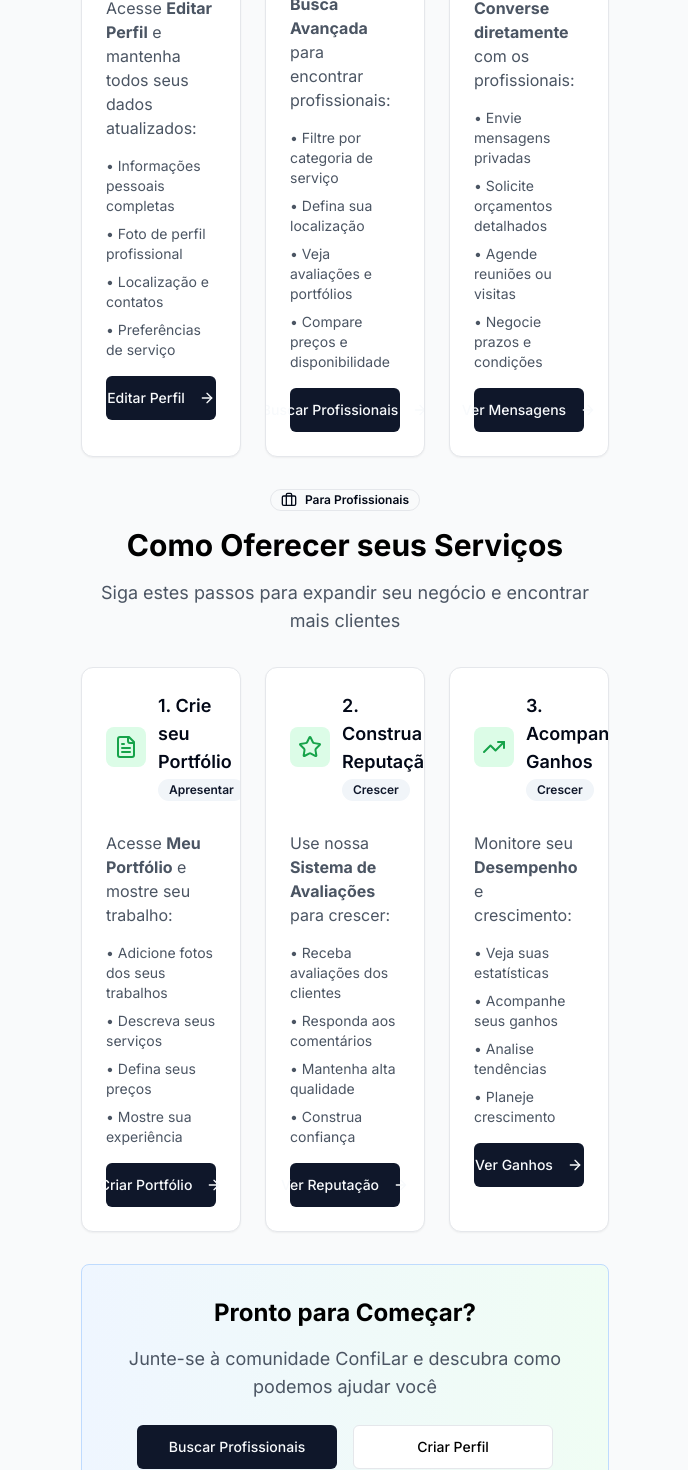
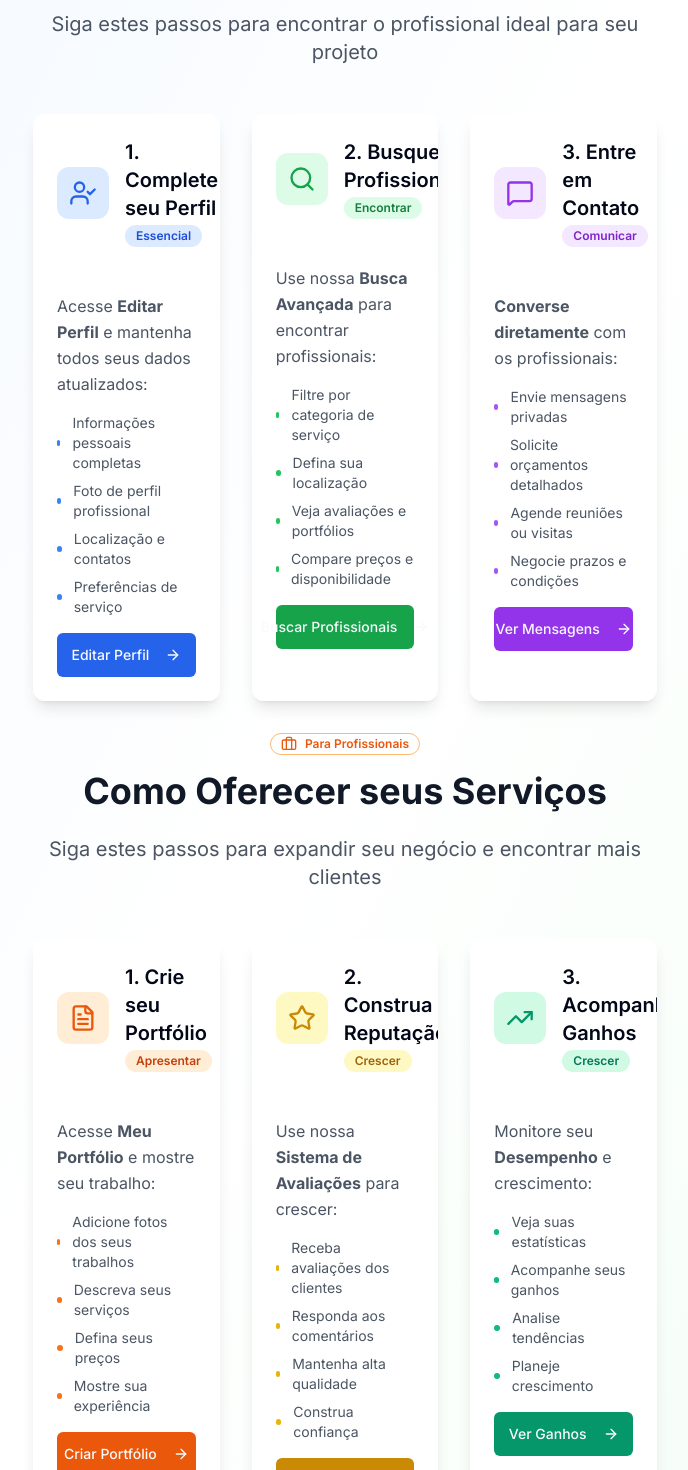
Before and after one commit to fabianoschmits/ConfiLar, a Next.js app: page /home in a window 1280 px wide. Shown: the part 620-2090 px from the top of the page, without its empty margins (295-983 px from the left). Built offline with nearby package versions, Linux system fonts and the light colour scheme.

Commit message:
feat: melhorar responsividade e estética das páginas - home, perfil e mensagens otimizadas para mobile e desktop

```diff
--- a/src/app/home/page.tsx
+++ b/src/app/home/page.tsx
@@ -29,14 +29,19 @@ export default function HomePage() {
 
   return (
     <MainLayout>
-      <ResponsiveContainer spacing="lg">
+      <div className="min-h-screen bg-gradient-to-br from-blue-50 via-white to-green-50">
+        <ResponsiveContainer spacing="lg" maxWidth="2xl">
           {/* Header */}
-        <div className="bg-gradient-to-r from-blue-600/10 via-blue-500/5 to-blue-600/10 border border-blue-200 rounded-lg p-6">
-          <div className="text-center space-y-4">
-            <h1 className="text-2xl lg:text-4xl font-bold tracking-tight">
+          <div className="text-center py-8 lg:py-12">
+            <div className="bg-white/80 backdrop-blur-sm border border-blue-200 rounded-2xl p-8 lg:p-12 shadow-lg">
+              <Badge variant="outline" className="mb-6 text-blue-600 border-blue-300">
+                <Users className="h-4 w-4 mr-2" />
+                Plataforma ConfiLar
+              </Badge>
+              <h1 className="text-3xl lg:text-5xl font-bold tracking-tight text-gray-900 mb-6">
                 Como Funciona o ConfiLar
               </h1>
-            <p className="text-base lg:text-xl text-gray-600 max-w-3xl mx-auto">
+              <p className="text-lg lg:text-xl text-gray-600 max-w-4xl mx-auto leading-relaxed">
                 Conectamos clientes e profissionais de forma segura e confiável.
                 Aprenda como usar nossa plataforma para encontrar os melhores profissionais ou oferecer seus serviços.
               </p>
@@ -44,46 +49,58 @@ export default function HomePage() {
           </div>
 
           {/* Seção: Para Clientes */}
-        <section>
-          <div className="text-center mb-6 lg:mb-8">
-            <Badge variant="outline" className="mb-4">
+          <section className="mb-16">
+            <div className="text-center mb-12">
+              <Badge variant="outline" className="mb-4 text-green-600 border-green-300">
                 <Users className="h-4 w-4 mr-2" />
                 Para Clientes
               </Badge>
-            <h2 className="text-2xl lg:text-3xl font-bold mb-4">Como Encontrar um Profissional</h2>
-            <p className="text-base lg:text-lg text-gray-600">
+              <h2 className="text-3xl lg:text-4xl font-bold mb-6 text-gray-900">Como Encontrar um Profissional</h2>
+              <p className="text-lg lg:text-xl text-gray-600 max-w-3xl mx-auto">
                 Siga estes passos para encontrar o profissional ideal para seu projeto
               </p>
             </div>
 
-          <div className="grid gap-6 md:grid-cols-2 lg:grid-cols-3">
+            <div className="grid gap-8 md:grid-cols-2 lg:grid-cols-3 max-w-7xl mx-auto">
               {/* Passo 1 */}
-            <Card className="relative overflow-hidden">
-              <CardHeader>
-                <div className="flex items-center space-x-3">
-                  <div className="bg-blue-100 p-2 rounded-lg">
-                    <UserCheck className="h-6 w-6 text-blue-600" />
+              <Card className="relative overflow-hidden border-0 shadow-lg hover:shadow-xl transition-all duration-300 bg-white/90 backdrop-blur-sm">
+                <CardHeader className="pb-4">
+                  <div className="flex items-center space-x-4">
+                    <div className="bg-blue-100 p-3 rounded-xl">
+                      <UserCheck className="h-7 w-7 text-blue-600" />
                     </div>
                     <div>
-                    <CardTitle className="text-lg">1. Complete seu Perfil</CardTitle>
-                    <Badge variant="secondary" className="text-xs">Essencial</Badge>
+                      <CardTitle className="text-xl">1. Complete seu Perfil</CardTitle>
+                      <Badge variant="secondary" className="text-xs bg-blue-100 text-blue-700">Essencial</Badge>
                     </div>
                   </div>
                 </CardHeader>
                 <CardContent className="space-y-4">
-                <p className="text-gray-600">
+                  <p className="text-gray-600 leading-relaxed">
                     Acesse <strong>Editar Perfil</strong> e mantenha todos seus dados atualizados:
                   </p>
                   <ul className="text-sm space-y-2 text-gray-600">
-                  <li>• Informações pessoais completas</li>
-                  <li>• Foto de perfil profissional</li>
-                  <li>• Localização e contatos</li>
-                  <li>• Preferências de serviço</li>
+                    <li className="flex items-center">
+                      <div className="w-1.5 h-1.5 bg-blue-500 rounded-full mr-3"></div>
+                      Informações pessoais completas
+                    </li>
+                    <li className="flex items-center">
+                      <div className="w-1.5 h-1.5 bg-blue-500 rounded-full mr-3"></div>
+                      Foto de perfil profissional
+                    </li>
+                    <li className="flex items-center">
+                      <div className="w-1.5 h-1.5 bg-blue-500 rounded-full mr-3"></div>
+                      Localização e contatos
+                    </li>
+                    <li className="flex items-center">
+                      <div className="w-1.5 h-1.5 bg-blue-500 rounded-full mr-3"></div>
+                      Preferências de serviço
+                    </li>
                   </ul>
                   <Button
                     onClick={() => handleNavigateTo('/perfil')}
-                  className="w-full"
-                  size="sm"
+                    className="w-full bg-blue-600 hover:bg-blue-700"
+                    size="lg"
                   >
                     Editar Perfil
                     <ArrowRight className="h-4 w-4 ml-2" />
@@ -92,32 +109,44 @@ export default function HomePage() {
               </Card>
 
               {/* Passo 2 */}
-            <Card className="relative overflow-hidden">
-              <CardHeader>
-                <div className="flex items-center space-x-3">
-                  <div className="bg-blue-100 p-2 rounded-lg">
-                    <Search className="h-6 w-6 text-blue-600" />
+              <Card className="relative overflow-hidden border-0 shadow-lg hover:shadow-xl transition-all duration-300 bg-white/90 backdrop-blur-sm">
+                <CardHeader className="pb-4">
+                  <div className="flex items-center space-x-4">
+                    <div className="bg-green-100 p-3 rounded-xl">
+                      <Search className="h-7 w-7 text-green-600" />
                     </div>
                     <div>
-                    <CardTitle className="text-lg">2. Busque Profissionais</CardTitle>
-                    <Badge variant="secondary" className="text-xs">Encontrar</Badge>
+                      <CardTitle className="text-xl">2. Busque Profissionais</CardTitle>
+                      <Badge variant="secondary" className="text-xs bg-green-100 text-green-700">Encontrar</Badge>
                     </div>
                   </div>
                 </CardHeader>
                 <CardContent className="space-y-4">
-                <p className="text-gray-600">
+                  <p className="text-gray-600 leading-relaxed">
                     Use nossa <strong>Busca Avançada</strong> para encontrar profissionais:
                   </p>
                   <ul className="text-sm space-y-2 text-gray-600">
-                  <li>• Filtre por categoria de serviço</li>
-                  <li>• Defina sua localização</li>
-                  <li>• Veja avaliações e portfólios</li>
-                  <li>• Compare preços e disponibilidade</li>
+                    <li className="flex items-center">
+                      <div className="w-1.5 h-1.5 bg-green-500 rounded-full mr-3"></div>
+                      Filtre por categoria de serviço
+                    </li>
+                    <li className="flex items-center">
+                      <div className="w-1.5 h-1.5 bg-green-500 rounded-full mr-3"></div>
+                      Defina sua localização
+                    </li>
+                    <li className="flex items-center">
+                      <div className="w-1.5 h-1.5 bg-green-500 rounded-full mr-3"></div>
+                      Veja avaliações e portfólios
+                    </li>
+                    <li className="flex items-center">
+                      <div className="w-1.5 h-1.5 bg-green-500 rounded-full mr-3"></div>
+                      Compare preços e disponibilidade
+                    </li>
                   </ul>
                   <Button
                     onClick={() => handleNavigateTo('/buscar')}
-                  className="w-full"
-                  size="sm"
+                    className="w-full bg-green-600 hover:bg-green-700"
+                    size="lg"
                   >
                     Buscar Profissionais
                     <ArrowRight className="h-4 w-4 ml-2" />
@@ -126,32 +155,44 @@ export default function HomePage() {
               </Card>
 
               {/* Passo 3 */}
-            <Card className="relative overflow-hidden">
-              <CardHeader>
-                <div className="flex items-center space-x-3">
-                  <div className="bg-blue-100 p-2 rounded-lg">
-                    <MessageSquare className="h-6 w-6 text-blue-600" />
+              <Card className="relative overflow-hidden border-0 shadow-lg hover:shadow-xl transition-all duration-300 bg-white/90 backdrop-blur-sm">
+                <CardHeader className="pb-4">
+                  <div className="flex items-center space-x-4">
+                    <div className="bg-purple-100 p-3 rounded-xl">
+                      <MessageSquare className="h-7 w-7 text-purple-600" />
                     </div>
                     <div>
-                    <CardTitle className="text-lg">3. Entre em Contato</CardTitle>
-                    <Badge variant="secondary" className="text-xs">Comunicar</Badge>
+                      <CardTitle className="text-xl">3. Entre em Contato</CardTitle>
+                      <Badge variant="secondary" className="text-xs bg-purple-100 text-purple-700">Comunicar</Badge>
                     </div>
                   </div>
                 </CardHeader>
                 <CardContent className="space-y-4">
-                <p className="text-gray-600">
+                  <p className="text-gray-600 leading-relaxed">
                     <strong>Converse diretamente</strong> com os profissionais:
                   </p>
                   <ul className="text-sm space-y-2 text-gray-600">
-                  <li>• Envie mensagens privadas</li>
-                  <li>• Solicite orçamentos detalhados</li>
-                  <li>• Agende reuniões ou visitas</li>
-                  <li>• Negocie prazos e condições</li>
+                    <li className="flex items-center">
+                      <div className="w-1.5 h-1.5 bg-purple-500 rounded-full mr-3"></div>
+                      Envie mensagens privadas
+                    </li>
+                    <li className="flex items-center">
+                      <div className="w-1.5 h-1.5 bg-purple-500 rounded-full mr-3"></div>
+                      Solicite orçamentos detalhados
+                    </li>
+                    <li className="flex items-center">
+                      <div className="w-1.5 h-1.5 bg-purple-500 rounded-full mr-3"></div>
+                      Agende reuniões ou visitas
+                    </li>
+                    <li className="flex items-center">
+                      <div className="w-1.5 h-1.5 bg-purple-500 rounded-full mr-3"></div>
+                      Negocie prazos e condições
+                    </li>
                   </ul>
                   <Button
                     onClick={() => handleNavigateTo('/mensagens')}
-                  className="w-full"
-                  size="sm"
+                    className="w-full bg-purple-600 hover:bg-purple-700"
+                    size="lg"
                   >
                     Ver Mensagens
                     <ArrowRight className="h-4 w-4 ml-2" />
@@ -162,46 +203,58 @@ export default function HomePage() {
           </section>
 
           {/* Seção: Para Profissionais */}
-        <section>
-          <div className="text-center mb-8">
-            <Badge variant="outline" className="mb-4">
+          <section className="mb-16">
+            <div className="text-center mb-12">
+              <Badge variant="outline" className="mb-4 text-orange-600 border-orange-300">
                 <Briefcase className="h-4 w-4 mr-2" />
                 Para Profissionais
               </Badge>
-            <h2 className="text-3xl font-bold mb-4">Como Oferecer seus Serviços</h2>
-            <p className="text-lg text-gray-600">
+              <h2 className="text-3xl lg:text-4xl font-bold mb-6 text-gray-900">Como Oferecer seus Serviços</h2>
+              <p className="text-lg lg:text-xl text-gray-600 max-w-3xl mx-auto">
                 Siga estes passos para expandir seu negócio e encontrar mais clientes
               </p>
             </div>
 
-          <div className="grid gap-6 md:grid-cols-2 lg:grid-cols-3">
+            <div className="grid gap-8 md:grid-cols-2 lg:grid-cols-3 max-w-7xl mx-auto">
               {/* Passo 1 */}
-            <Card className="relative overflow-hidden">
-              <CardHeader>
-                <div className="flex items-center space-x-3">
-                  <div className="bg-green-100 p-2 rounded-lg">
-                    <FileText className="h-6 w-6 text-green-600" />
+              <Card className="relative overflow-hidden border-0 shadow-lg hover:shadow-xl transition-all duration-300 bg-white/90 backdrop-blur-sm">
+                <CardHeader className="pb-4">
+                  <div className="flex items-center space-x-4">
+                    <div className="bg-orange-100 p-3 rounded-xl">
+                      <FileText className="h-7 w-7 text-orange-600" />
                     </div>
                     <div>
-                    <CardTitle className="text-lg">1. Crie seu Portfólio</CardTitle>
-                    <Badge variant="secondary" className="text-xs">Apresentar</Badge>
+                      <CardTitle className="text-xl">1. Crie seu Portfólio</CardTitle>
+                      <Badge variant="secondary" className="text-xs bg-orange-100 text-orange-700">Apresentar</Badge>
                     </div>
                   </div>
                 </CardHeader>
                 <CardContent className="space-y-4">
-                <p className="text-gray-600">
+                  <p className="text-gray-600 leading-relaxed">
                     Acesse <strong>Meu Portfólio</strong> e mostre seu trabalho:
                   </p>
                   <ul className="text-sm space-y-2 text-gray-600">
-                  <li>• Adicione fotos dos seus trabalhos</li>
-                  <li>• Descreva seus serviços</li>
-                  <li>• Defina seus preços</li>
-                  <li>• Mostre sua experiência</li>
+                    <li className="flex items-center">
+                      <div className="w-1.5 h-1.5 bg-orange-500 rounded-full mr-3"></div>
+                      Adicione fotos dos seus trabalhos
+                    </li>
+                    <li className="flex items-center">
+                      <div className="w-1.5 h-1.5 bg-orange-500 rounded-full mr-3"></div>
+                      Descreva seus serviços
+                    </li>
+                    <li className="flex items-center">
+                      <div className="w-1.5 h-1.5 bg-orange-500 rounded-full mr-3"></div>
+                      Defina seus preços
+                    </li>
+                    <li className="flex items-center">
+                      <div className="w-1.5 h-1.5 bg-orange-500 rounded-full mr-3"></div>
+                      Mostre sua experiência
+                    </li>
                   </ul>
                   <Button
                     onClick={() => handleNavigateTo('/portfolio')}
-                  className="w-full"
-                  size="sm"
+                    className="w-full bg-orange-600 hover:bg-orange-700"
+                    size="lg"
                   >
                     Criar Portfólio
                     <ArrowRight className="h-4 w-4 ml-2" />
@@ -210,32 +263,44 @@ export default function HomePage() {
               </Card>
 
               {/* Passo 2 */}
-            <Card className="relative overflow-hidden">
-              <CardHeader>
-                <div className="flex items-center space-x-3">
-                  <div className="bg-green-100 p-2 rounded-lg">
-                    <Star className="h-6 w-6 text-green-600" />
+              <Card className="relative overflow-hidden border-0 shadow-lg hover:shadow-xl transition-all duration-300 bg-white/90 backdrop-blur-sm">
+                <CardHeader className="pb-4">
+                  <div className="flex items-center space-x-4">
+                    <div className="bg-yellow-100 p-3 rounded-xl">
+                      <Star className="h-7 w-7 text-yellow-600" />
                     </div>
                     <div>
-                    <CardTitle className="text-lg">2. Construa Reputação</CardTitle>
-                    <Badge variant="secondary" className="text-xs">Crescer</Badge>
+                      <CardTitle className="text-xl">2. Construa Reputação</CardTitle>
+                      <Badge variant="secondary" className="text-xs bg-yellow-100 text-yellow-700">Crescer</Badge>
                     </div>
                   </div>
                 </CardHeader>
                 <CardContent className="space-y-4">
-                <p className="text-gray-600">
+                  <p className="text-gray-600 leading-relaxed">
                     Use nossa <strong>Sistema de Avaliações</strong> para crescer:
                   </p>
                   <ul className="text-sm space-y-2 text-gray-600">
-                  <li>• Receba avaliações dos clientes</li>
-                  <li>• Responda aos comentários</li>
-                  <li>• Mantenha alta qualidade</li>
-                  <li>• Construa confiança</li>
+                    <li className="flex items-center">
+                      <div className="w-1.5 h-1.5 bg-yellow-500 rounded-full mr-3"></div>
+                      Receba avaliações dos clientes
+                    </li>
+                    <li className="flex items-center">
+                      <div className="w-1.5 h-1.5 bg-yellow-500 rounded-full mr-3"></div>
+                      Responda aos comentários
+                    </li>
+                    <li className="flex items-center">
+                      <div className="w-1.5 h-1.5 bg-yellow-500 rounded-full mr-3"></div>
+                      Mantenha alta qualidade
+                    </li>
+                    <li className="flex items-center">
+                      <div className="w-1.5 h-1.5 bg-yellow-500 rounded-full mr-3"></div>
+                      Construa confiança
+                    </li>
                   </ul>
                   <Button
                     onClick={() => handleNavigateTo('/reputacao')}
-                  className="w-full"
-                  size="sm"
+                    className="w-full bg-yellow-600 hover:bg-yellow-700"
+                    size="lg"
                   >
                     Ver Reputação
                     <ArrowRight className="h-4 w-4 ml-2" />
@@ -244,32 +309,44 @@ export default function HomePage() {
               </Card>
 
               {/* Passo 3 */}
-            <Card className="relative overflow-hidden">
-              <CardHeader>
-                <div className="flex items-center space-x-3">
-                  <div className="bg-green-100 p-2 rounded-lg">
-                    <TrendingUp className="h-6 w-6 text-green-600" />
+              <Card className="relative overflow-hidden border-0 shadow-lg hover:shadow-xl transition-all duration-300 bg-white/90 backdrop-blur-sm">
+                <CardHeader className="pb-4">
+                  <div className="flex items-center space-x-4">
+                    <div className="bg-emerald-100 p-3 rounded-xl">
+                      <TrendingUp className="h-7 w-7 text-emerald-600" />
                     </div>
                     <div>
-                    <CardTitle className="text-lg">3. Acompanhe Ganhos</CardTitle>
-                    <Badge variant="secondary" className="text-xs">Crescer</Badge>
+                      <CardTitle className="text-xl">3. Acompanhe Ganhos</CardTitle>
+                      <Badge variant="secondary" className="text-xs bg-emerald-100 text-emerald-700">Crescer</Badge>
                     </div>
                   </div>
                 </CardHeader>
                 <CardContent className="space-y-4">
-                <p className="text-gray-600">
+                  <p className="text-gray-600 leading-relaxed">
                     Monitore seu <strong>Desempenho</strong> e crescimento:
                   </p>
                   <ul className="text-sm space-y-2 text-gray-600">
-                  <li>• Veja suas estatísticas</li>
-                  <li>• Acompanhe seus ganhos</li>
-                  <li>• Analise tendências</li>
-                  <li>• Planeje crescimento</li>
+                    <li className="flex items-center">
+                      <div className="w-1.5 h-1.5 bg-emerald-500 rounded-full mr-3"></div>
+                      Veja suas estatísticas
+                    </li>
+                    <li className="flex items-center">
+                      <div className="w-1.5 h-1.5 bg-emerald-500 rounded-full mr-3"></div>
+                      Acompanhe seus ganhos
+                    </li>
+                    <li className="flex items-center">
+                      <div className="w-1.5 h-1.5 bg-emerald-500 rounded-full mr-3"></div>
+                      Analise tendências
+                    </li>
+                    <li className="flex items-center">
+                      <div className="w-1.5 h-1.5 bg-emerald-500 rounded-full mr-3"></div>
+                      Planeje crescimento
+                    </li>
                   </ul>
                   <Button
                     onClick={() => handleNavigateTo('/ganhos')}
-                  className="w-full"
-                  size="sm"
+                    className="w-full bg-emerald-600 hover:bg-emerald-700"
+                    size="lg"
                   >
                     Ver Ganhos
                     <ArrowRight className="h-4 w-4 ml-2" />
@@ -280,19 +357,19 @@ export default function HomePage() {
           </section>
 
           {/* CTA Final */}
-        <div className="text-center space-y-6">
-          <div className="bg-gradient-to-r from-blue-50 to-green-50 border border-blue-200 rounded-lg p-8">
-            <h3 className="text-2xl font-bold mb-4">
+          <div className="text-center py-12">
+            <div className="bg-gradient-to-r from-blue-50 to-green-50 border border-blue-200 rounded-3xl p-12 shadow-lg">
+              <h3 className="text-3xl lg:text-4xl font-bold mb-6 text-gray-900">
                 Pronto para Começar?
               </h3>
-            <p className="text-lg text-gray-600 mb-6">
+              <p className="text-lg lg:text-xl text-gray-600 mb-8 max-w-2xl mx-auto">
                 Junte-se à comunidade ConfiLar e descubra como podemos ajudar você
               </p>
-            <div className="flex flex-col sm:flex-row gap-4 justify-center">
+              <div className="flex flex-col sm:flex-row gap-4 justify-center max-w-md mx-auto">
                 <Button
                   onClick={() => handleNavigateTo('/buscar')}
                   size="lg"
-                className="min-w-[200px]"
+                  className="bg-blue-600 hover:bg-blue-700 text-lg px-8 py-3"
                 >
                   Buscar Profissionais
                 </Button>
@@ -300,7 +377,7 @@ export default function HomePage() {
                   onClick={() => handleNavigateTo('/perfil')}
                   variant="outline"
                   size="lg"
-                className="min-w-[200px]"
+                  className="border-blue-300 text-blue-600 hover:bg-blue-50 text-lg px-8 py-3"
                 >
                   Criar Perfil
                 </Button>
@@ -308,6 +385,7 @@ export default function HomePage() {
             </div>
           </div>
         </ResponsiveContainer>
+      </div>
     </MainLayout>
   )
 }
```
Also changed, not shown: src/app/mensagens/page.tsx (+22 -30 lines), src/app/perfil/page.tsx (+13 -12 lines), 1 other file (tests, documents, lock files or other folders). Lines whose indentation alone changed are shown as unchanged.
